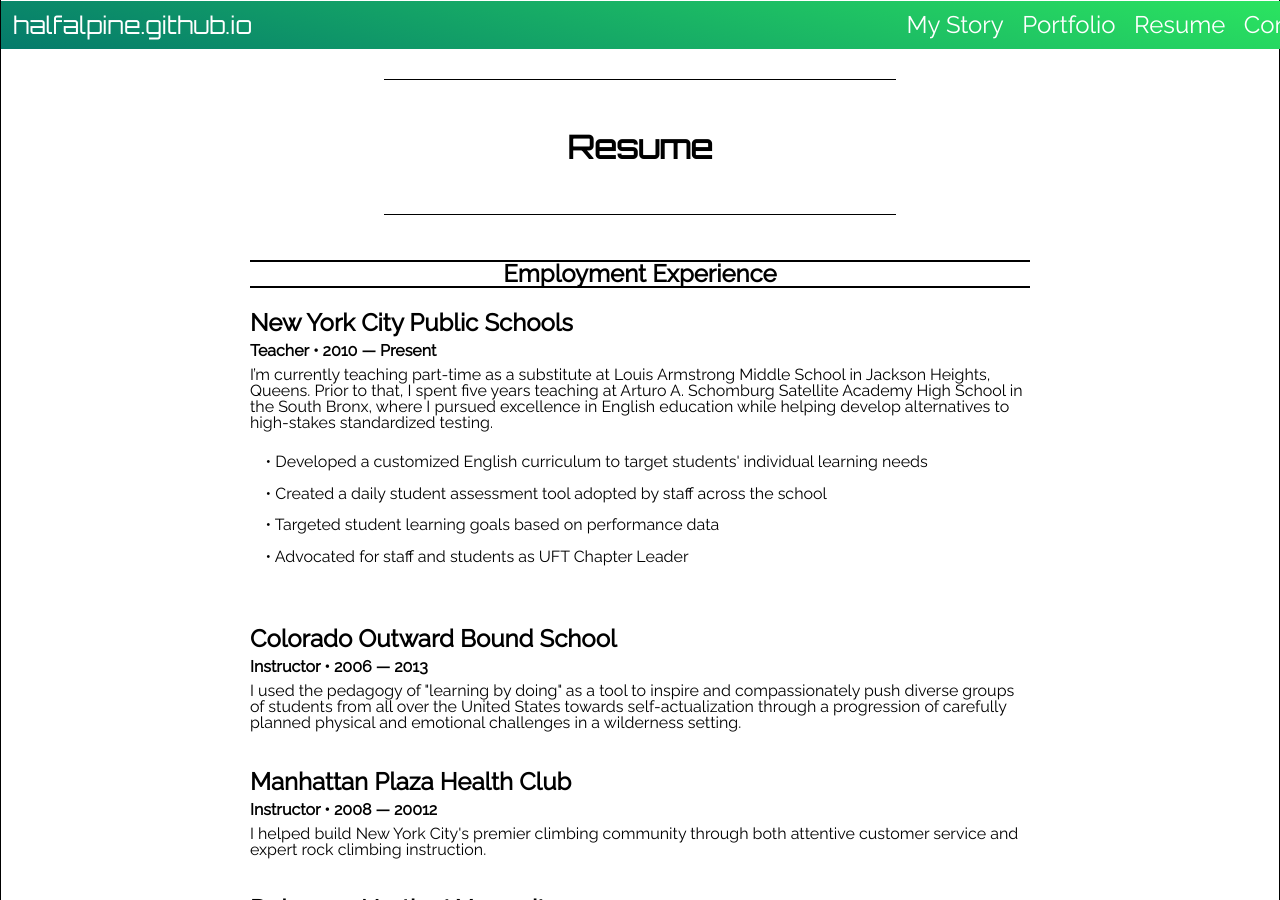
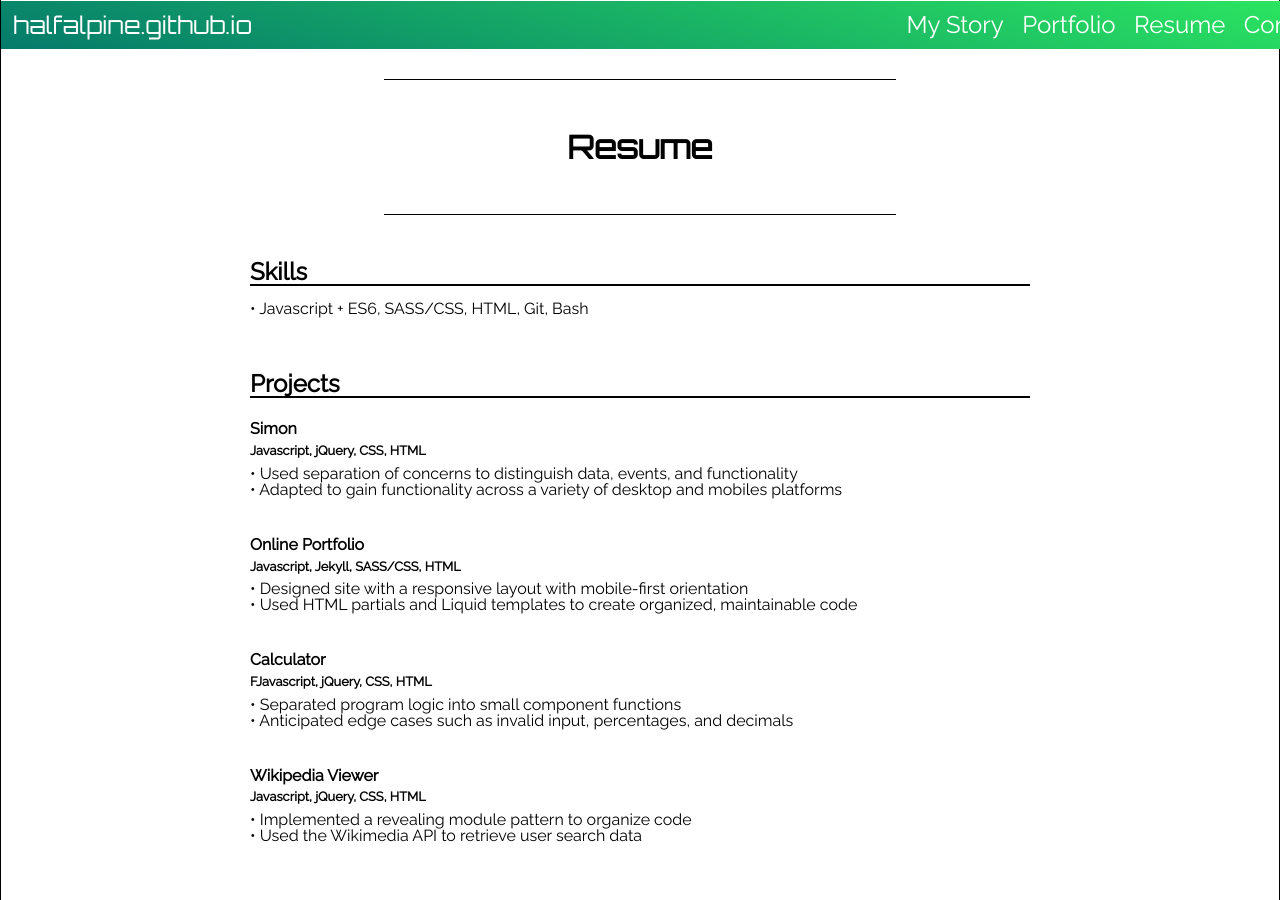
Before and after one commit to halfalpine/halfalpine.github.io, a Jekyll site: the page built from index.html, in a window 1280 px wide and 900 px high, scrolled down 2115 px. Built offline with Jekyll 4.4.1, drawn with Linux system fonts in a browser that asks for light colours; nearby versions of some CDN libraries; some of the changed text lies outside the part shown.

Commit message:
Revise resume copy to reflect current info

```diff
--- a/_includes/resume.html
+++ b/_includes/resume.html
@@ -3,6 +3,43 @@
     <div class="title">
     <span>Resume</span>
     </div>
+    <section id="skills">
+      <header>
+        <h2 class="resume-section">Skills</h2>
+      </header>
+      <div class="resume-item">
+        <p class="resume-description">&bull; Javascript + ES6, SASS/CSS, HTML, Git, Bash
+      </div>
+    </section>
+    <section id="res-projects">
+      <header>
+        <h2 class="resume-section">Projects</h2>
+      </header>
+      <div class="resume-item">
+        <h3 class="resume-title">Simon</h3>
+        <h4 class="resume-subtitle">Javascript, jQuery, CSS, HTML</h4>
+        <p class="resume-description">&bull; Used separation of concerns to distinguish data, events, and functionality</p>
+        <p class="resume-description">&bull; Adapted to gain functionality across a variety of desktop and mobiles platforms</p>
+      </div>
+      <div class="resume-item">
+        <h3 class="resume-title">Online Portfolio</h3>
+        <h4 class="resume-subtitle">Javascript, Jekyll, SASS/CSS, HTML</h4>
+        <p class="resume-description">&bull; Designed site with a responsive layout with mobile-first orientation</p>
+        <p class="resume-description">&bull; Used HTML partials and Liquid templates to create organized, maintainable code</p>
+      </div>
+      <div class="resume-item">
+        <h3 class="resume-title">Calculator</h3>
+        <h4 class="resume-subtitle">FJavascript, jQuery, CSS, HTML</h4>
+        <p class="resume-description">&bull; Separated program logic into small component functions</p>
+        <p class="resume-description">&bull; Anticipated edge cases such as invalid input, percentages, and decimals</p>
+      </div>
+      <div class="resume-item">
+        <h3 class="resume-title">Wikipedia Viewer</h3>
+        <h4 class="resume-subtitle">Javascript, jQuery, CSS, HTML</h4>
+        <p class="resume-description">&bull; Implemented a revealing module pattern to organize code</p>
+        <p class="resume-description">&bull; Used the Wikimedia API to retrieve user search data</p>
+      </div>
+    </section>
     <section id="employment">
     <header>
       <h2 class="resume-section">Employment Experience</h2>
@@ -10,28 +47,19 @@
     <div class="resume-item">
       <h3 class="resume-title">New York City Public Schools</h3>
       <h4 class="resume-subtitle">Teacher &bull; 2010 &mdash; Present</h4>
-      <p class="resume-description">I’m currently teaching part-time as a substitute at Louis Armstrong Middle School in Jackson Heights, Queens. Prior to that, I spent five years teaching at Arturo A. Schomburg Satellite Academy High School in the South Bronx, where I pursued excellence in English education while helping develop alternatives to high-stakes standardized testing.</p>
-      <ul class="resume-list">
-        <li>&bull; Developed a customized English curriculum to target students' individual learning needs</li>
-        <li>&bull; Created a daily student assessment tool adopted by staff across the school</li>
-        <li>&bull; Targeted student learning goals based on performance data</li>
-        <li>&bull; Advocated for staff and students as UFT Chapter Leader</li>
-      </ul>
+      <p class="resume-description">I’m currently teaching part-time at Louis Armstrong Middle School in Elmhurst, Queens. I spent five years teaching at Arturo A. Schomburg Satellite Academy High School in the South Bronx, where I pursued excellence in English education while helping develop alternatives to high-stakes standardized testing.</p>
     </div>
     <div class="resume-item">
       <h3 class="resume-title">Colorado Outward Bound School</h3>
       <h4 class="resume-subtitle">Instructor &bull; 2006 &mdash; 2013</h4>
-      <p class="resume-description">I used the pedagogy of "learning by doing" as a tool to inspire and compassionately push diverse groups of students from all over the United States towards self-actualization through a progression of carefully planned physical and emotional challenges in a wilderness setting.</p>
     </div>
     <div class="resume-item">
       <h3 class="resume-title">Manhattan Plaza Health Club</h3>
       <h4 class="resume-subtitle">Instructor &bull; 2008 &mdash; 20012</h4>
-      <p class="resume-description">I helped build New York City's premier climbing community through both attentive customer service and expert rock climbing instruction.</p>
     </div>
     <div class="resume-item">
       <h3 class="resume-title">Delaware North at Yosemite</h3>
       <h4 class="resume-subtitle">Service Worker &bull; 2001 &mdash; 2005</h4>
-      <p class="resume-description">I lived and worked in Yosemite in pursuit of my life-long passion for rock climbing. Along the way, I cleaned many hotel rooms were cleaned, many tables were bussed, and many floors were swept. (Oh, and the climbing was not bad either.)</p>
     </div>
   </section>
   <section id="Eductaion">
@@ -47,24 +75,5 @@
       <h4 class="resume-subtitle">Bachelor's Degree, Journalism &bull; 2008 &mdash; 2010</h4>
     </div>
   </section>
-  <section id="community">
-    <header>
-      <h2 class="resume-section">Community Involvement</h2>
-    </header>
-    <div class="resume-item">
-      <h3 class="resume-title">Free Code Camp</h3>
-      <h4 class="resume-subtitle">Student &bull; April 2016 &mdash; Present</h4>
-      <p class="resume-description">Front End Development Certificate complete August 2016
-    <div class="resume-item">
-      <h3 class="resume-title">UFT Chapter Leader</h3>
-      <h4 class="resume-subtitle">Schomburg Satellite Academy &bull; 2013 &mdash; 2015</h4>
-      <p class="resume-description">Served a liason between staff and administration, advocated for teacher concerns, worked with parents and coordinated with other Department officials.</p>
-    </div>
-    <div class="resume-item">
-      <h3 class="resume-title">Better Bronx Schools</h3>
-      <h4 class="resume-subtitle">Founder &bull; 2011 &mdash; 2012</h4>
-      <p class="resume-description">Organized students, teachers,  parents, and community members to fight against the loss of classrooms and resources in the Bronx Regional Eduacational Complex.</p>
-    </div>
-  </section>
   </div>
 </section>
--- a/_sass/_resume.sass
+++ b/_sass/_resume.sass
@@ -15,10 +15,9 @@
     margin: 5%
 
   .resume-section
+    margin-top: 5%
     background-color: white
-    border-top: 2px solid black
     border-bottom: 2px solid black
-    text-align: center
     font-size: 1.5em
     font-weight: 700
 
@@ -27,11 +26,12 @@
 
   .resume-title
     padding: 1% 0
-    font-size: 1.5em
+    font-size: 1em
     font-weight: 700
 
   .resume-subtitle
     padding-bottom: 1%
+    font-size: 0.8em
     font-weight: 700
 
   ul
```
